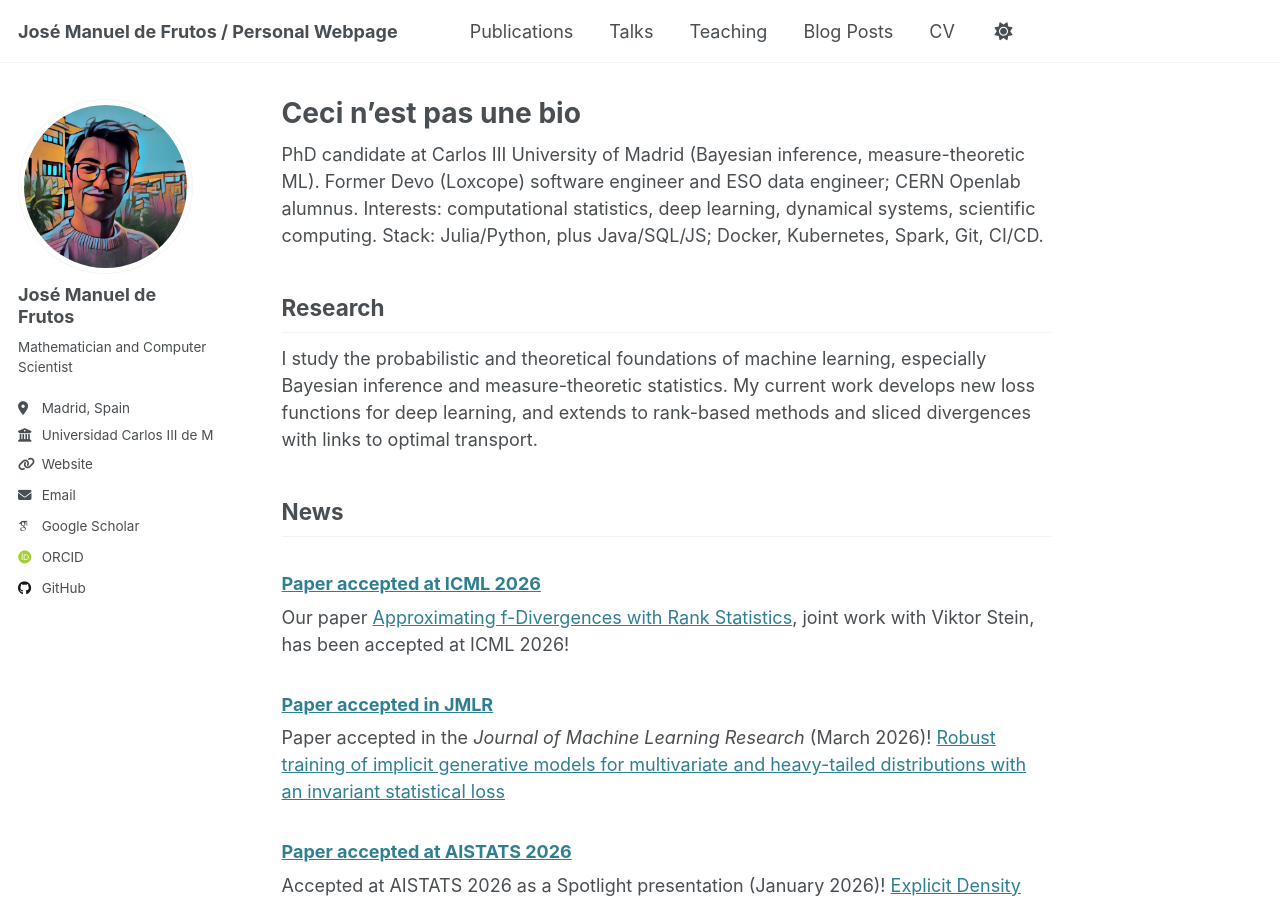
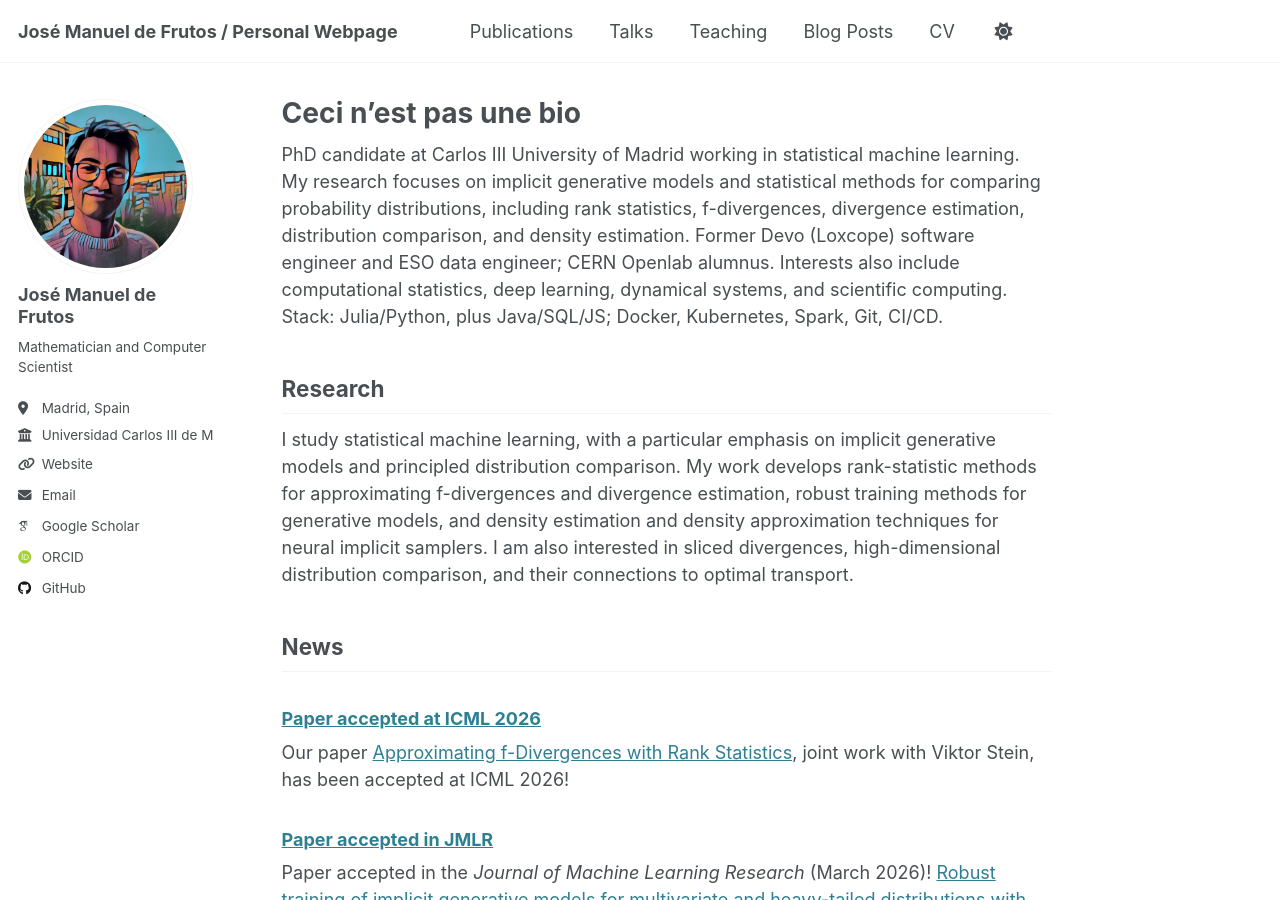
Before and after one commit to josemanuel22/josemanuel22.github.io, a Jekyll site: the page built from _pages/about.md, in a window 1280 px wide and 900 px high. Built offline with Jekyll 4.4.1, drawn with Linux system fonts in a browser that asks for light colours; some web fonts are replaced.

Commit message:
Clarify research focus and add explicit research terms

```diff
--- a/_pages/about.md
+++ b/_pages/about.md
@@ -7,11 +7,11 @@ redirect_from:
   - /about.html
 ---
 
-PhD candidate at Carlos III University of Madrid (Bayesian inference, measure-theoretic ML). Former Devo (Loxcope) software engineer and ESO data engineer; CERN Openlab alumnus. Interests: computational statistics, deep learning, dynamical systems, scientific computing. Stack: Julia/Python, plus Java/SQL/JS; Docker, Kubernetes, Spark, Git, CI/CD.
+PhD candidate at Carlos III University of Madrid working in statistical machine learning. My research focuses on implicit generative models and statistical methods for comparing probability distributions, including rank statistics, f-divergences, divergence estimation, distribution comparison, and density estimation. Former Devo (Loxcope) software engineer and ESO data engineer; CERN Openlab alumnus. Interests also include computational statistics, deep learning, dynamical systems, and scientific computing. Stack: Julia/Python, plus Java/SQL/JS; Docker, Kubernetes, Spark, Git, CI/CD.
 
 ## Research
 
-I study the probabilistic and theoretical foundations of machine learning, especially Bayesian inference and measure-theoretic statistics. My current work develops new loss functions for deep learning, and extends to rank-based methods and sliced divergences with links to optimal transport.
+I study statistical machine learning, with a particular emphasis on implicit generative models and principled distribution comparison. My work develops rank-statistic methods for approximating f-divergences and divergence estimation, robust training methods for generative models, and density estimation and density approximation techniques for neural implicit samplers. I am also interested in sliced divergences, high-dimensional distribution comparison, and their connections to optimal transport.
 
 ## News
 
```
